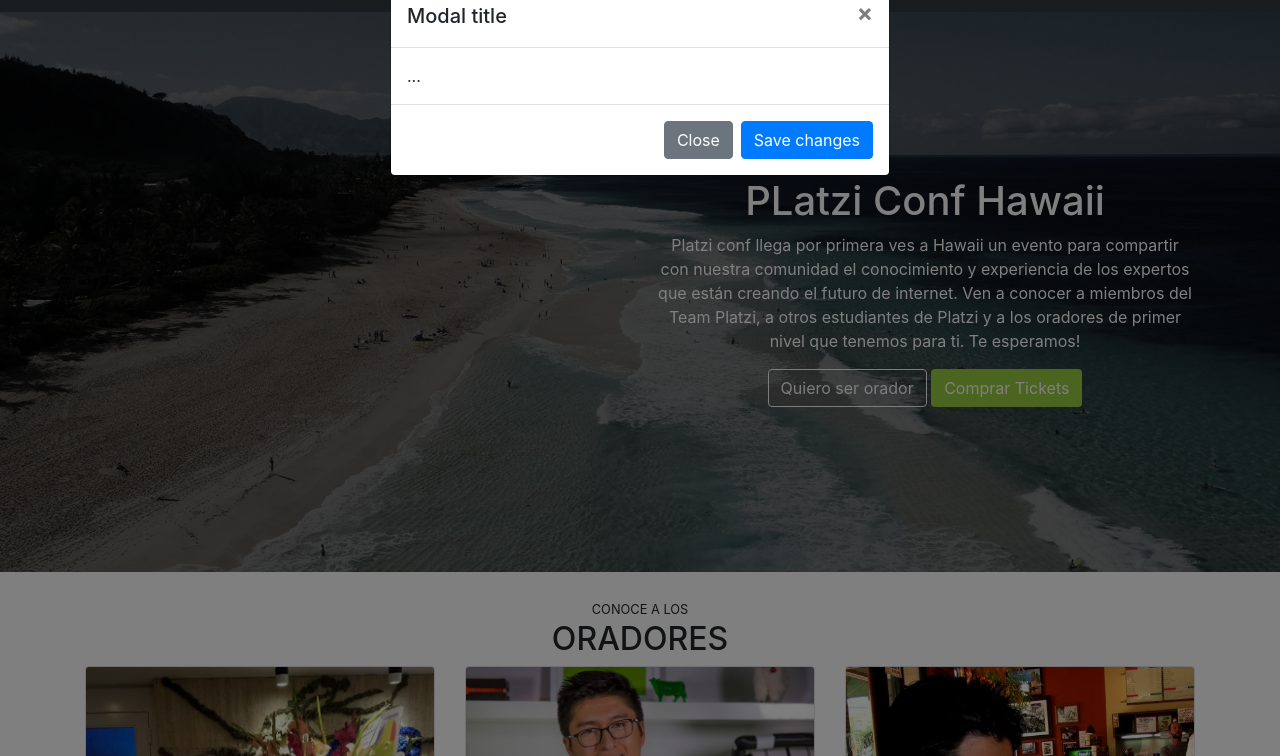
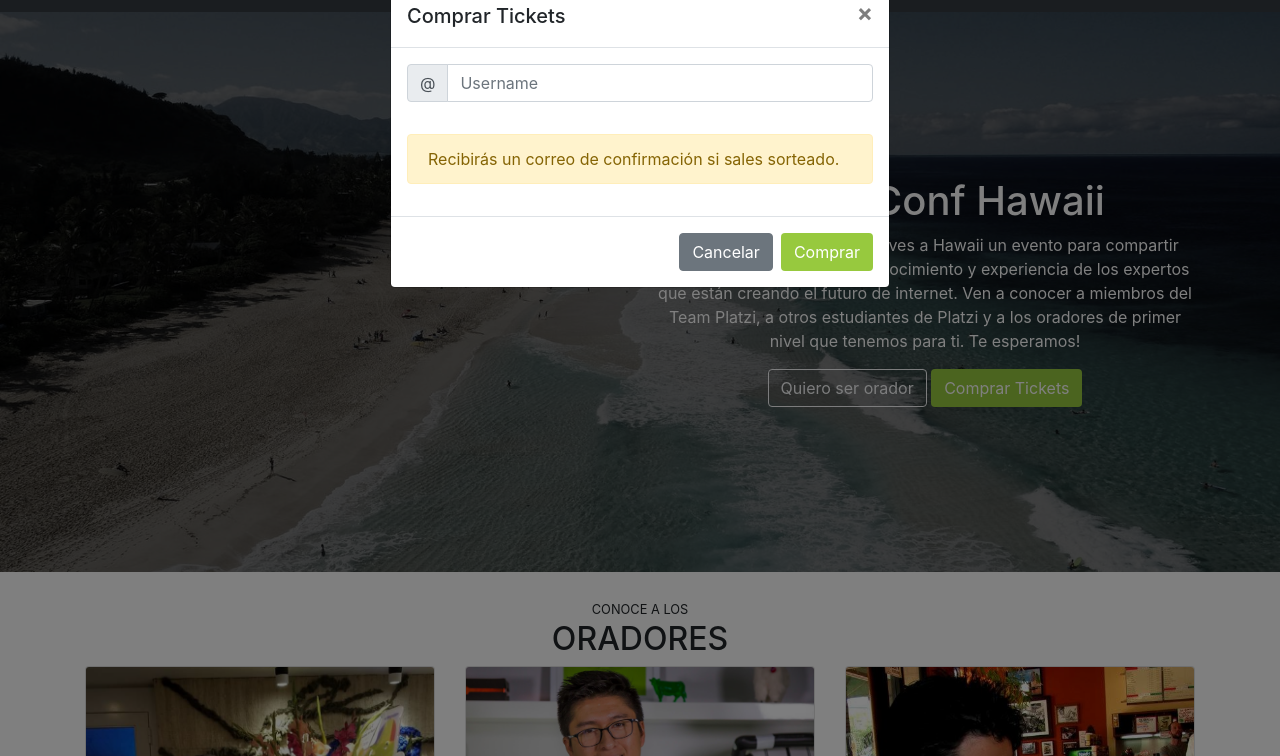
Before and after one commit to cbascordoba/conf-bootstrap, a plain HTML site: page index.html in a window 1280 px wide. Both pictures are taken after a click on the link "Comprar tickets". Shown: the part 44-800 px from the top of the page. Drawn offline with nearby package versions, Linux system fonts and the light colour scheme.

Commit message:
Se crea el formulario que va dentro del modal de compra de tickets

```diff
--- a/index.html
+++ b/index.html
@@ -170,10 +170,10 @@
   </section>
   <!-- Fin Lugar y Fecha -->
   <!-- Conviértete en orador -->
-  <section id="conviertete-en-orador" class="pt-2 pb-2">
+  <section id="conviertete-en-orador" class="pt-4 pb-4">
     <div class="container">
       <div class="row">
-        <div class="col text-center">
+        <div class="col text-center >
           <small class="text-uppercase ">Conviértete en un </small>
           <h2>Orador</h2>
         </div>
@@ -247,17 +247,31 @@
     <div class="modal-dialog" role="document">
       <div class="modal-content">
         <div class="modal-header">
-          <h5 class="modal-title" id="exampleModalLabel">Modal title</h5>
+          <h5 class="modal-title" id="exampleModalLabel">Comprar Tickets</h5>
           <button type="button" class="close" data-dismiss="modal" aria-label="Close">
             <span aria-hidden="true">&times;</span>
           </button>
         </div>
         <div class="modal-body">
-          ...
+          <form action="">
+            <div class="form-row">
+              <div class="form-group col">
+                  <div class="input-group mb-3">
+                      <div class="input-group-prepend">
+                        <span class="input-group-text" id="basic-addon1">@</span>
+                      </div>
+                      <input type="text" class="form-control" placeholder="Username" aria-label="Username" aria-describedby="basic-addon1">
+                    </div>
+              </div>
+            </div>
+          </form>
+          <div class="alert alert-warning" role="alert">
+           Recibirás un correo de confirmación si sales sorteado.
+            </div>
         </div>
         <div class="modal-footer">
-          <button type="button" class="btn btn-secondary" data-dismiss="modal">Close</button>
-          <button type="button" class="btn btn-primary">Save changes</button>
+          <button type="button" class="btn btn-secondary" data-dismiss="modal">Cancelar</button>
+          <button type="button" class="btn btn-platzi">Comprar</button>
         </div>
       </div>
     </div>
```
